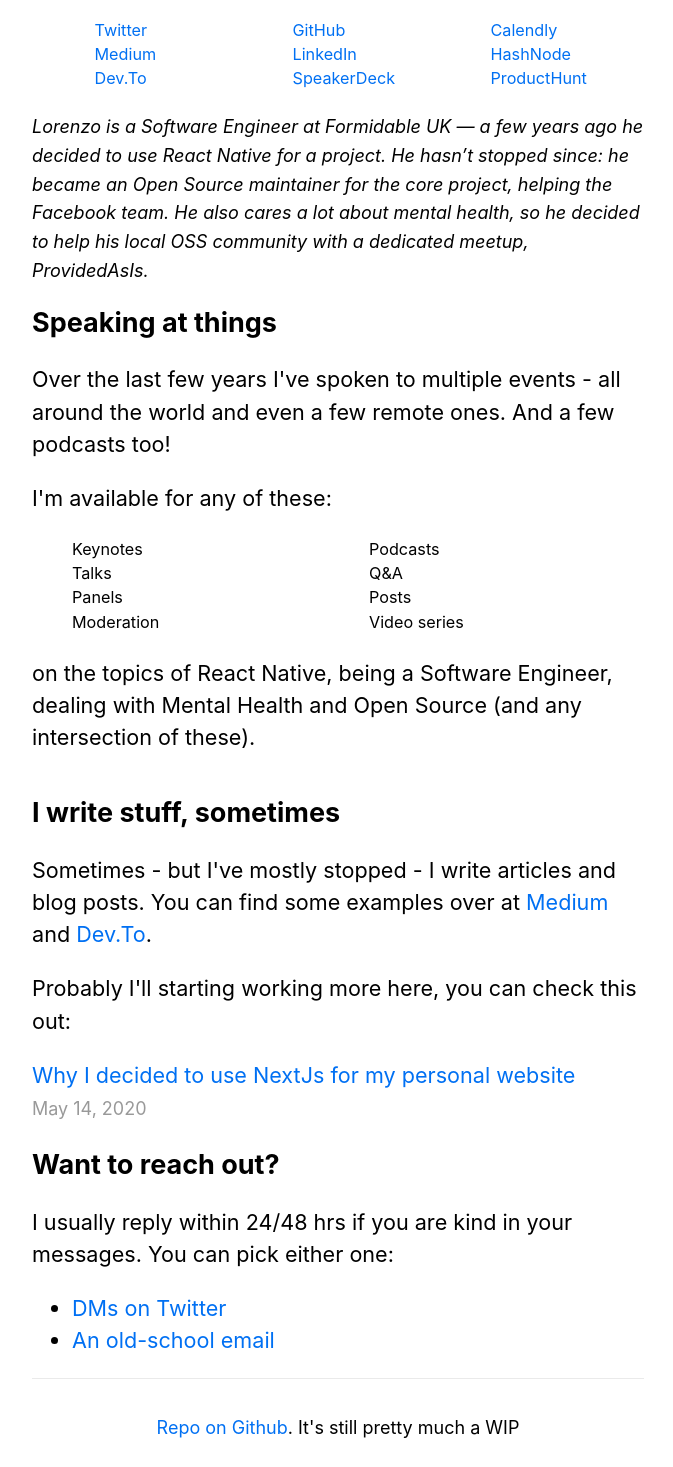
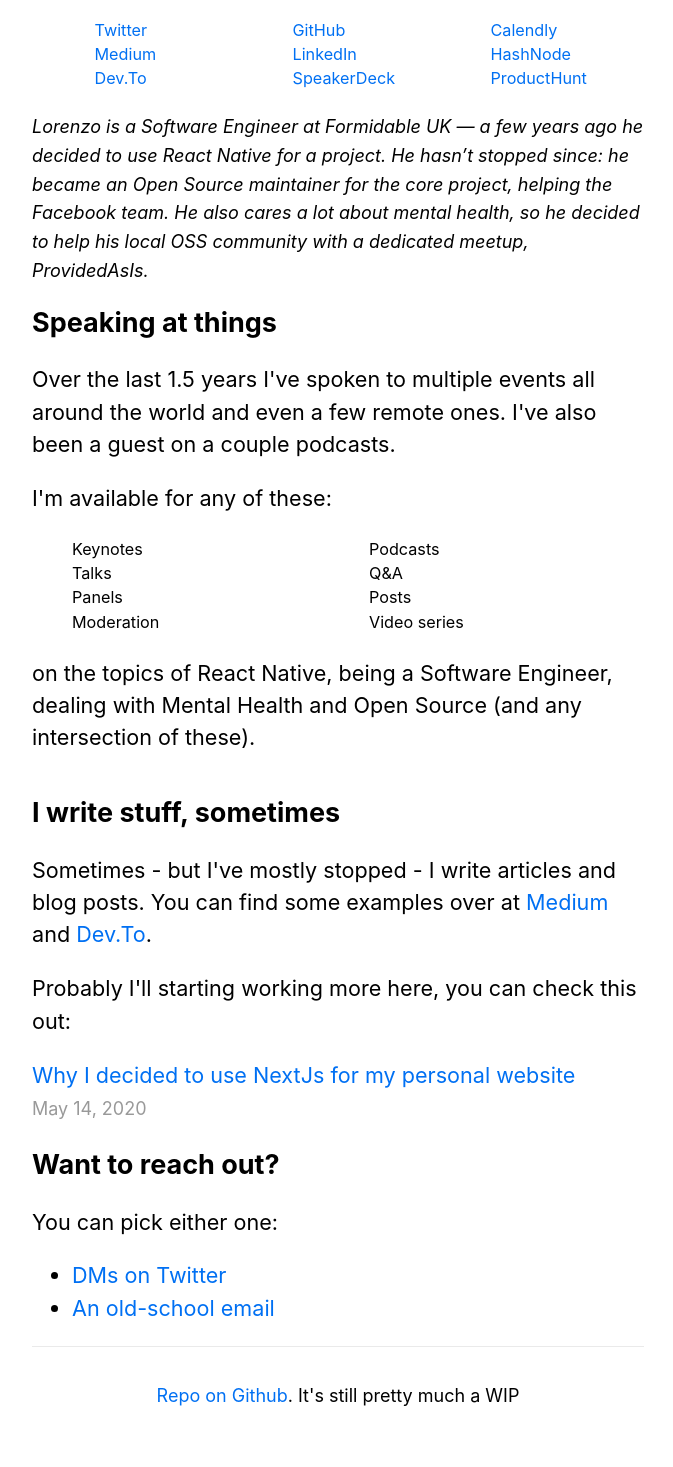
Before and after one commit to kelset/kelset.github.io, a Next.js app: page / in a window 1280 px wide. Shown: the part 338-1805 px from the top of the page, without its empty margins (302-975 px from the left). Built offline with nearby package versions, Linux system fonts and the light colour scheme.

Commit message:
fix some wordings

```diff
--- a/pages/index.tsx
+++ b/pages/index.tsx
@@ -65,8 +65,9 @@
       <section className={utilStyles.headingMd}>
         <h2 className={utilStyles.headingLg}>Speaking at things</h2>
         <p>
-          Over the last few years I've spoken to multiple events - all around
-          the world and even a few remote ones. And a few podcasts too!
+          Over the last 1.5 years I've spoken to multiple events all around the
+          world and even a few remote ones. I've also been a guest on a couple
+          podcasts.
         </p>
         <p>
           I'm available for any of these:
@@ -105,10 +106,7 @@
       </section>
       <section className={utilStyles.headingMd}>
         <h2 className={utilStyles.headingLg}>Want to reach out?</h2>
-        <p>
-          I usually reply within 24/48 hrs if you are kind in your messages. You
-          can pick either one:
-        </p>
+        <p>You can pick either one:</p>
         <ul>
           <li>
             <a href="https://twitter.com/Kelset">DMs on Twitter</a>
```
